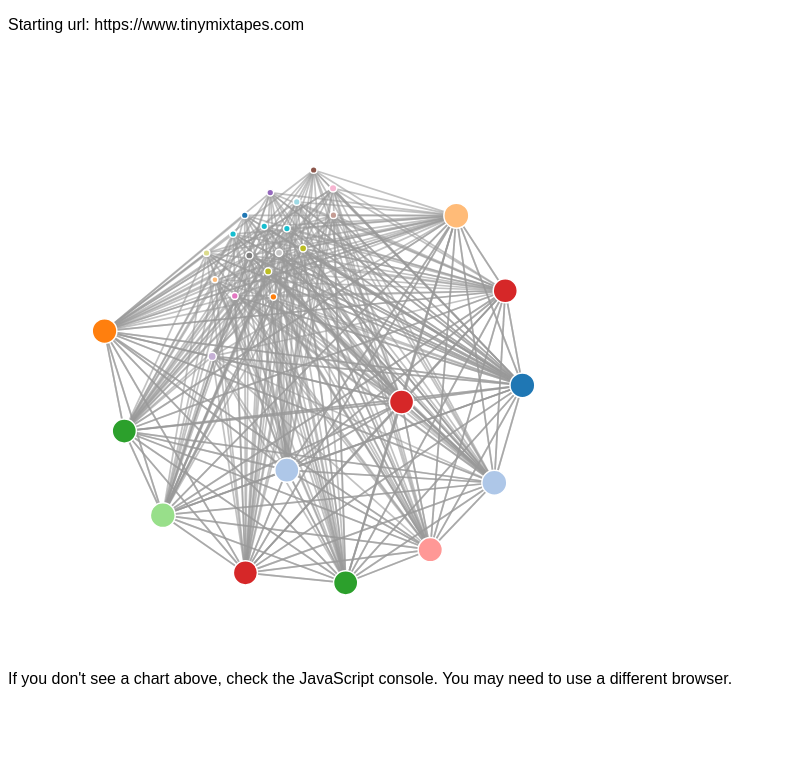
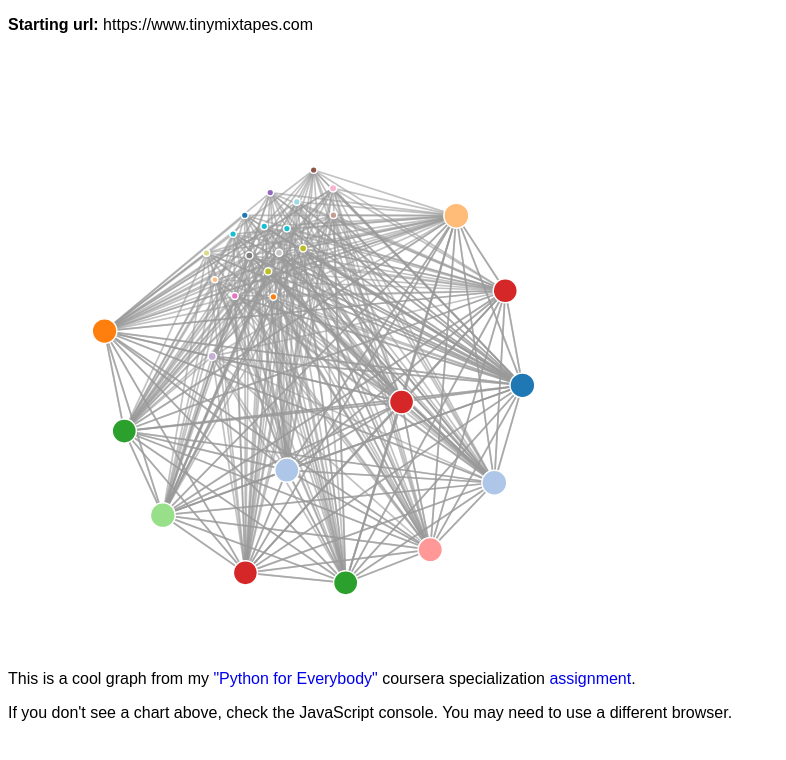
Before and after one commit to hoshinoyutaka/pagerank_assignment, a plain HTML site: page index.html in a window 1280 px wide. Shown: the whole page, without its empty margins (0-786 px from the left). Drawn offline with Linux system fonts and the light colour scheme.

Commit message:
Added some styling details

```diff
--- a/index.html
+++ b/index.html
@@ -5,13 +5,26 @@
     <script type="text/javascript" src="d3.v2.js"></script>
     <script type="text/javascript" src="spider.js"></script>
     <link type="text/css" rel="stylesheet" href="force.css"/>
+    <style>
+      p {
+        font-family: arial, sans-serif;
+      }
+      p a {
+        text-decoration: none
+      }
+    </style>
   </head>
-  <body style="font-family: sans-serif;">
+  <body>
     <script>
-        document.write("<p>Starting url: "+spiderJson.nodes[0].url+"</p>");
+        document.write("<p><b>Starting url:</b> "+spiderJson.nodes[0].url+"</p>");
     </script>
     <div id="chart" style="border:1px"></div>
     <script type="text/javascript" src="force.js"></script>
+	<p>
+    This is a cool graph from my <a href="https://www.coursera.org/specializations/python">
+    "Python for Everybody"</a> coursera specialization
+    <a href="https://github.com/hoshinoyutaka/pagerank_assignment">assignment</a>.
+    </p>
 	<p>If you don't see a chart above, check the JavaScript console. You may
 	need to use a different browser.</p>
   </body>
```
